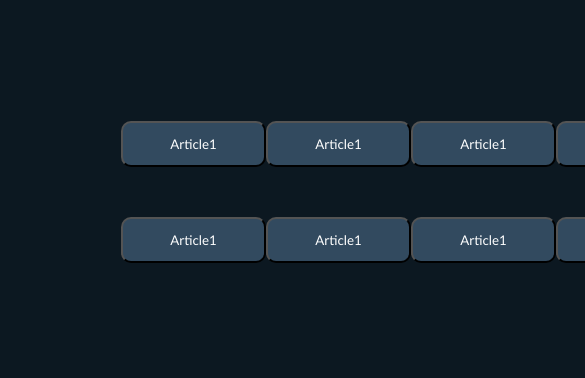
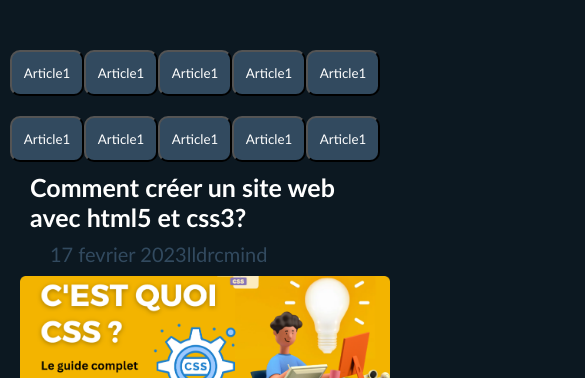
Before and after one commit to Nkoukou93/umbrella_corporation, a plain HTML site: page index.html in a window 390 px wide. Shown: the top 378 px of the page, 585 px wide, since content can reach past the window. Drawn offline with Linux system fonts and the light colour scheme.

Commit message:
responsive

```diff
--- a/index.html
+++ b/index.html
@@ -26,12 +26,12 @@
     </div>
     </nav>
     <main>
-        <h1>
+        <h1 class="tite">
             Comment créer un site web <br>
             avec html5 et css3?
         </h1>
         <h6>17 fevrier 2023lldrcmind</h6>
-        <div>
+        <div class="image">
             <img src="img/Rectangle 3 (1).png" alt="" width="950px" height="424px">
         </div>
         <div class="paragraphe">
@@ -42,21 +42,21 @@
                 publicae eximia illa omnia properat hac utilitatem ille hac tam quem rei quem conficiat properat illa
                 oporteret illa publicae vellet non rei facere senator propter non rei rei si facere consulere facere
                 aportet</p> <br>
-            <p>t is a long established fact that a reader will be distracted by the readable content of a page when
+            <p>is a long established fact that a reader will be distracted by the readable content of a page when
                 looking at its layout. The point of using Lorem Ipsum is that it has a more-or-less normal distribution of
                 letters, as opposed to using 'Content here, content here', making it look like readable English. Many
                 desktop publishing packages and web page editors now use Lorem Ipsum as their default model text,
                 and a search for 'lorem ipsum' will uncover many web sites still in their infancy. Various versions have
                 evolved over the years, sometimes by accident, sometimes on purpose (injected humour and the like).
                 </p><br>
-            <p>t is a long established fact that a reader will be distracted by the readable content of a page when
+            <p>is a long established fact that a reader will be distracted by the readable content of a page when
                 looking at its layout. The point of using Lorem Ipsum is that it has a more-or-less normal distribution of
                 letters, as opposed to using 'Content here, content here', making it look like readable English. Many
                 desktop publishing packages and web page editors now use Lorem Ipsum as their default model text,
                 and a search for 'lorem ipsum' will uncover many web sites still in their infancy. Various versions have
                 evolved over the years, sometimes by accident, sometimes on purpose (injected humour and the like).
                 </p><br>
-            <p>t is a long established fact that a reader will be distracted by the readable content of a page when
+            <p>is a long established fact that a reader will be distracted by the readable content of a page when
                 looking at its layout. The point of using Lorem Ipsum is that it has a more-or-less normal distribution of
                 letters, as opposed to using 'Content here, content here', making it look like readable English. Many
                 desktop publishing packages and web page editors now use Lorem Ipsum as their default model text,
--- a/style.css
+++ b/style.css
@@ -120,4 +120,66 @@ main{
     width: 320px;
     height:240px;
     text-align: center;
+    background-color: white;
   }
+
+
+/* Media query pour les écrans de taille maximale de 767 pixels (mobiles) */
+@media screen and (max-width: 767px) {
+  body {
+    margin: 10px;
+
+
+  }
+  nav{
+    display: block;
+    margin-top: 50px;
+
+  }
+  .nav_bar{
+    margin-top: 20px;
+  }
+  h1{
+  color: #FFF;
+  font-size: 25px;
+  font-style: normal;
+  line-height: normal;
+  margin: 10px;
+
+  }
+  main{
+    margin: 10px;
+  }
+  img{
+    max-width: 100%;
+    height: auto;
+  }
+  h6{
+    color: #324A5F;
+    font-size: 20px;
+    font-style: normal;
+    font-weight: 400;
+    line-height: normal;
+    width: 229px;
+    position: relative;
+    left: 20px;
+    margin: 10px;
+  }
+  .paragraphe{
+   width: 100%;
+   border: 1px solid red;
+
+}
+p{
+  color: white;
+  width: 100%;
+}
+}
+
+/* Media query pour les écrans de taille maximale de 1024 pixels (tablettes) */
+@media screen and (min-width: 768px) and (max-width: 1024px) {
+  .votre-element {
+      width: 50%; /* Vous pouvez ajuster la largeur selon vos besoins */
+      /* Autres styles spécifiques pour les tablettes */
+  }
+}
```
Also changed, not shown: media.html (+1 -1 lines).
